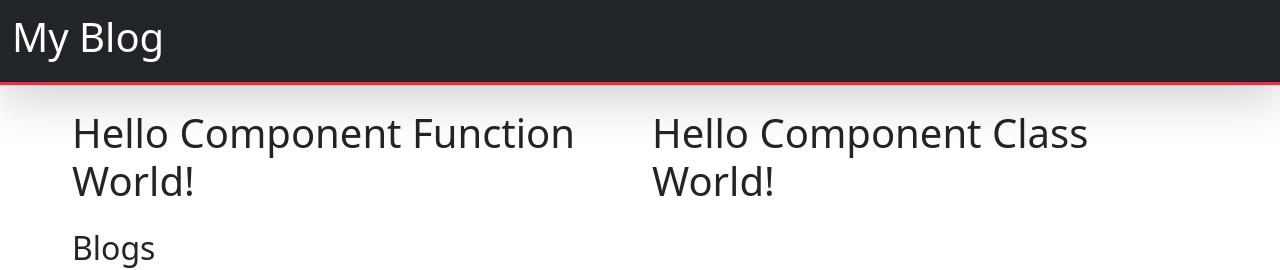
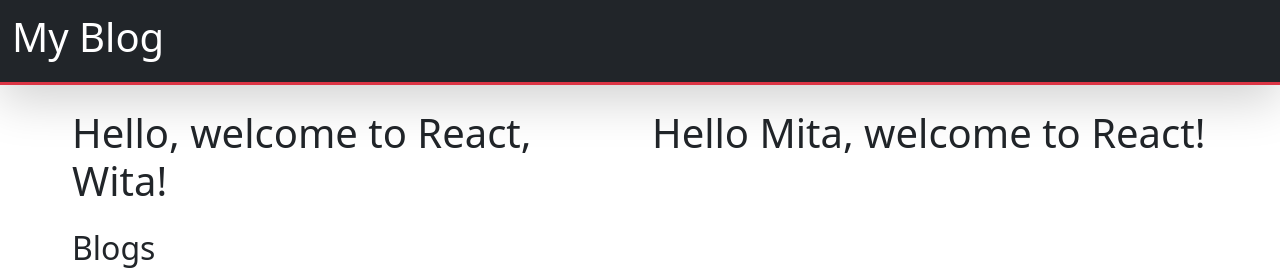
Before and after one commit to adisthya/reactjs-class-materials, a React (Create React App) app: page / in a window 1280 px wide. Shown: the top 270 px of the page. Built offline with nearby package versions, Linux system fonts and the light colour scheme.

Commit message:
Props implementation.

```diff
--- a/src/app/App.js
+++ b/src/app/App.js
@@ -12,10 +12,10 @@ export function App() {
       <Header />
       <Row as="section" className="mx-5 my-3">
         <Col sm="6">
-          <Hello />
+          <Hello name="Wita" />
         </Col>
         <Col sm="6">
-          <Halo />
+          <Halo name="Mita" />
         </Col>
       </Row>
       <BlogCard />
--- a/src/hello/Halo.js
+++ b/src/hello/Halo.js
@@ -2,6 +2,6 @@ import { Component } from "react";
 
 export class Halo extends Component {
   render() {
-    return (<h1>Hello Component Class World!</h1>);
+    return (<h1>Hello { this.props.name }, welcome to React!</h1>);
   }
 }
--- a/src/hello/Hello.js
+++ b/src/hello/Hello.js
@@ -1,3 +1,3 @@
-export function Hello() {
-  return (<h1>Hello Component Function World!</h1>);
+export function Hello(props) {
+  return (<h1>Hello, welcome to React, { props.name }!</h1>);
 }
```
